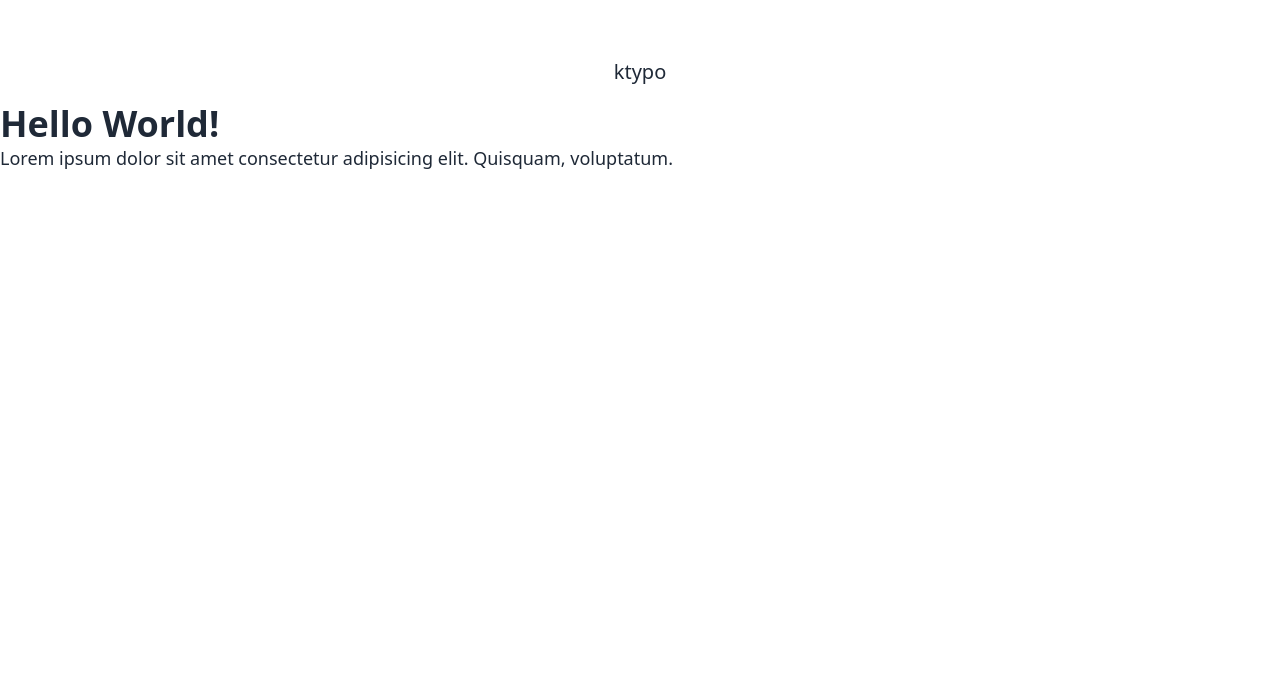
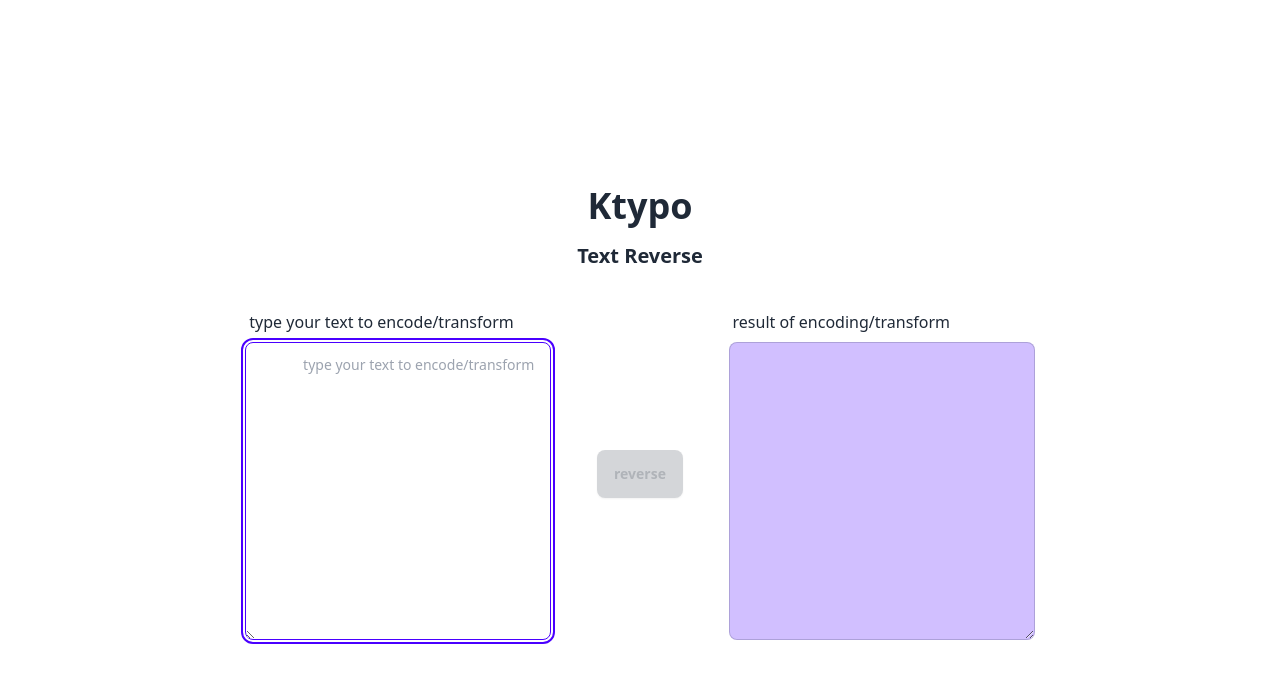
Before and after one commit to mohssineAboutaj/ktypo, a Vue app: page / in a window 1280 px wide. Shown: the top 682 px of the page. Built offline with nearby package versions, Linux system fonts and the light colour scheme.

Commit message:
feat: build reserve form with basic functionalities

```diff
--- a/package.json
+++ b/package.json
@@ -1,6 +1,6 @@
 {
   "name": "ktypo",
-  "version": "0.2.0",
+  "version": "0.3.0",
   "private": true,
   "scripts": {
     "serve": "vue-cli-service serve",
--- a/src/App.vue
+++ b/src/App.vue
@@ -1,18 +1,227 @@
 <template>
-  <nav class="navbar bg-base-100 fixed">
-    <span class="text-xl mx-auto">{{ title }}</span>
-  </nav>
-  <main class="container mx-auto my-10 pt-16">
-    <h1 class="text-4xl font-bold">Hello World!</h1>
-    <p class="text-lg">
-      Lorem ipsum dolor sit amet consectetur adipisicing elit. Quisquam,
-      voluptatum.
-    </p>
+  <main
+    class="container mx-auto pt-16 h-screen flex justify-center items-center"
+  >
+    <div class="card md:w-4/6">
+      <h1 class="card-title capitalize mx-auto font-black text-4xl mb-4">
+        {{ title }}
+      </h1>
+      <h3 class="card-title capitalize mx-auto">{{ subtitle }}</h3>
+      <div class="card-body">
+        <div class="grid grid-cols-5 gap-y-8 gap-x-4">
+          <div class="col-span-5 md:col-span-2">
+            <label for="text" class="label">
+              {{ contentTxt.text.label }}
+            </label>
+            <textarea
+              id="text"
+              v-model="form.text"
+              autofocus
+              class="textarea textarea-bordered textarea-primary w-full"
+              rows="10"
+              :placeholder="contentTxt.text.label"
+              @input="reverseText"
+              :dir="currentLayout === keyboardLayouts[0] ? 'rtl' : 'ltr'"
+            ></textarea>
+          </div>
+          <div class="col-span-1 flex justify-center items-center">
+            <button
+              class="btn btn-primary"
+              @click="reverseText"
+              :class="{ 'btn-disabled': form.text.length === 0 }"
+            >
+              <span>reverse</span>
+            </button>
+          </div>
+          <div class="col-span-5 md:col-span-2">
+            <label for="result" class="label">
+              {{ contentTxt.result.label }}
+            </label>
+            <textarea
+              id="result"
+              v-model="form.result"
+              class="textarea textarea-bordered w-full bg-primary bg-opacity-25 font-bold"
+              rows="10"
+              readonly
+            ></textarea>
+          </div>
+        </div>
+      </div>
+    </div>
   </main>
 </template>
 
 <script setup>
+import { reactive, ref } from "vue"
+
 // data
 /// static
 const title = require("../package.json").name
+const subtitle = "text reverse"
+const contentTxt = {
+  text: {
+    label: "type your text to encode/transform",
+  },
+  result: {
+    label: "result of encoding/transform",
+  },
+}
+const keyboardLayouts = ["arabic", "english"]
+/// dynamic
+const form = reactive({
+  text: "",
+  result: "",
+})
+const currentLayout = ref(keyboardLayouts[0])
+
+// methods
+/**
+ * @description transform text from arabic to english as in typing, the function will just replace letters based on it places in keyboard QWERTY layout, for example: "مرحبا" will be "lvpfh"
+ *
+ * @param {string} char
+ * @param {string} layout
+ *
+ * @returns {string}
+ */
+const transformText = (char) => {
+  const arabicLayout = [
+    "ض",
+    "ص",
+    "ث",
+    "ق",
+    "ف",
+    "غ",
+    "ع",
+    "ه",
+    "خ",
+    "ح",
+    "ج",
+    "د",
+    "ش",
+    "س",
+    "ي",
+    "ب",
+    "ل",
+    "ا",
+    "ت",
+    "ن",
+    "م",
+    "ك",
+    "ط",
+    "ئ",
+    "ء",
+    "ؤ",
+    "ر",
+    "لا",
+    "ى",
+    "ة",
+    "و",
+    "ز",
+    "ظ",
+    "ذ",
+    "ّ",
+    "َ",
+    "ً",
+    "ُ",
+    "ٌ",
+    "ِ",
+    "ٍ",
+    "ْ",
+    "]",
+    "[",
+    "}",
+    "{",
+    "؛",
+    ">",
+    "<",
+    "؟",
+    "/",
+    "ئ",
+    "ء",
+    "ؤ",
+    "ر",
+    "لا",
+    "ى",
+    "ة",
+    "و",
+    "ز",
+    "ظ",
+    "ذ",
+  ]
+  const englishLayout = [
+    "q",
+    "w",
+    "e",
+    "r",
+    "t",
+    "y",
+    "u",
+    "i",
+    "o",
+    "p",
+    "[",
+    "]",
+    "a",
+    "s",
+    "d",
+    "f",
+    "g",
+    "h",
+    "j",
+    "k",
+    "l",
+    ";",
+    "'",
+    "z",
+    "x",
+    "c",
+    "v",
+    "b",
+    "n",
+    "m",
+    ",",
+    ".",
+    "/",
+  ]
+  let newChar = ""
+
+  // chart not in both arrays, return it as it is
+  if (arabicLayout.concat(englishLayout).indexOf(char) === -1) {
+    newChar = char
+  } else {
+    // replace char based on given layout
+    if (currentLayout.value === keyboardLayouts[0]) {
+      newChar = englishLayout[arabicLayout.indexOf(char)]
+    } else if (currentLayout.value === keyboardLayouts[1]) {
+      newChar = arabicLayout[englishLayout.indexOf(char)]
+    } else {
+      newChar = char
+    }
+
+    // in newChar is undefined, return it as it is
+    if (newChar === undefined) {
+      newChar = char
+    }
+  }
+
+  // return new char
+  return newChar
+}
+/**
+ * @description get text and reverse it
+ *
+ * @param {string} text
+ *
+ * @returns void
+ */
+const reverseText = () => {
+  let output = ""
+  const text = form.text
+
+  for (let i = 0; i < text.length; i++) {
+    output += transformText(text[i])
+  }
+
+  form.result = output
+}
 </script>
```
